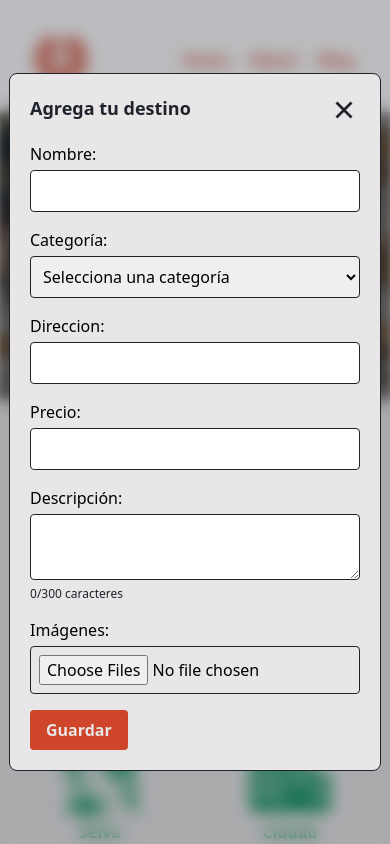
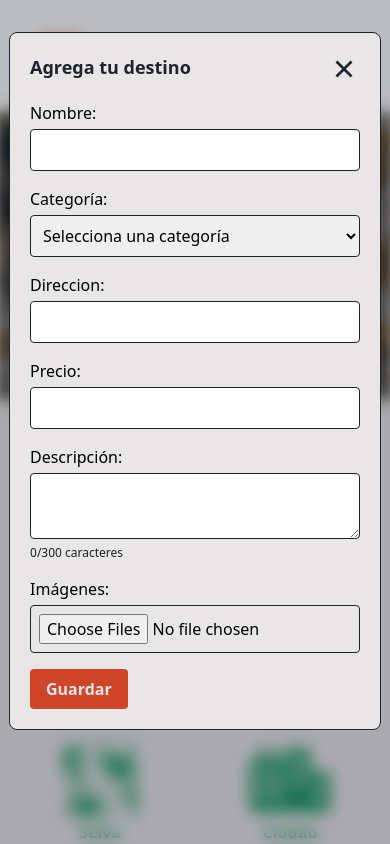
Before and after one commit to evacvargas/coolchallenge, a Next.js app: page / in a window 390 px wide. Both pictures are taken after a click on the button "Agrega nuevo destino". Shown: the top 844 px of the page. Built offline with nearby package versions, Linux system fonts and the light colour scheme.

Commit message:
Fix responsive issues

```diff
--- a/src/components/ModalForm.js
+++ b/src/components/ModalForm.js
@@ -68,7 +68,7 @@ const Modal = ({ isOpen, onClose }) => {
   return (
     <div className="fixed inset-0 flex items-center justify-center z-50">
       <div className="absolute w-full bg-gray bg-opacity-30 h-full backdrop-blur z-1"/>
-      <div className="bg-background border border-gray p-5 rounded-lg z-50">
+      <div className="bg-background border border-gray p-5 rounded-lg z-50 absolute top-8 max-h-screen overflow-auto">
         <div className="flex justify-between mb-4">
           <h2 className="text-lg font-bold text-gray">Agrega tu destino</h2>
           <button
```
